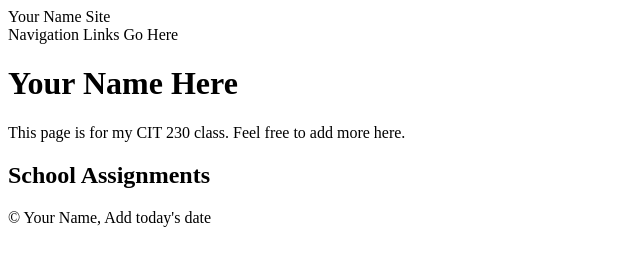
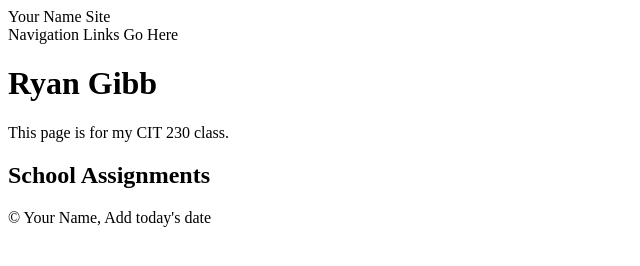
Before and after one commit to gibbrg/gibbrg.github.io, a plain HTML site: page index.html in a window 1280 px wide. Shown: the whole page, without its empty margins (0-640 px from the left). Drawn offline with Linux system fonts and the light colour scheme.

Commit message:
pictures

```diff
--- a/index.html
+++ b/index.html
@@ -11,8 +11,8 @@
   <header>Your Name Site</header>
   <nav>Navigation Links Go Here</nav>
   <main>
-   <h1>Your Name Here</h1>
-   <p>This page is for my CIT 230 class. Feel free to add more here.</p>
+   <h1>Ryan Gibb</h1>
+   <p>This page is for my CIT 230 class.</p>
    <h2>School Assignments</h2>
   </main>
   <footer>
```
Also changed, not shown: Alignment.jpg (added), Contrast.jpg (added), Proximity.jpg (added), Repetition.jpg (added), Typography.jpg (added).
